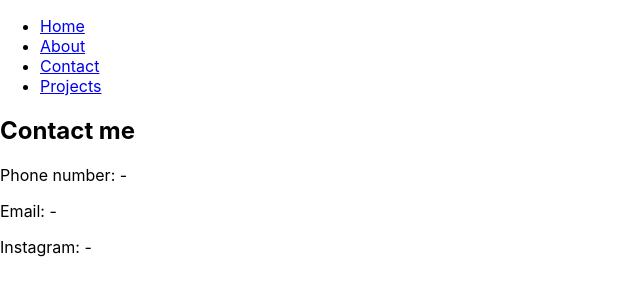
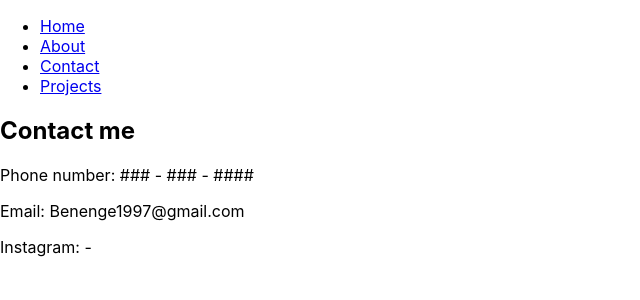
Before and after one commit to Benenge97/Benenge97.github.io, a React (Create React App) app: page /contact in a window 1280 px wide. Shown: the top 300 px of the page, without its empty margins (0-640 px from the left). Built offline with nearby package versions, Linux system fonts and the light colour scheme.

Commit message:
modified Contact.js

```diff
--- a/src/App.js
+++ b/src/App.js
@@ -18,8 +18,6 @@ function App() {
   return (
     <Router>
       <Nav />
-        {/* A <Switch> looks through its children <Route>s and
-            renders the first one that matches the current URL. */}
         <Switch>
           <Route component= {About} path="/about">
           </Route>
--- a/src/components/contact.js
+++ b/src/components/contact.js
@@ -3,8 +3,8 @@ import React from "react";
 export default function Contact() {
     return <main>
       <h2>Contact me</h2>
-      <p>Phone number: - </p>
-      <p>Email: -</p>
+      <p>Phone number: ### - ### - #### </p>
+      <p>Email: Benenge1997@gmail.com</p>
       <p>Instagram: -</p>
       </main>
   }
--- a/src/components/projects.js
+++ b/src/components/projects.js
@@ -1,8 +1,15 @@
 import React from "react";
+import image from "./Beholi.jpeg";
 
 export default function Projects() {
-    return <main>
+    return (
+    <main>
       <h2>Some artwork</h2>
+      <img src={image}
+      className= "self portrait"
+      alt= "portrait" />
 
+      <p>insert more artwork in the future</p>
       </main>
+    )
   }
```
